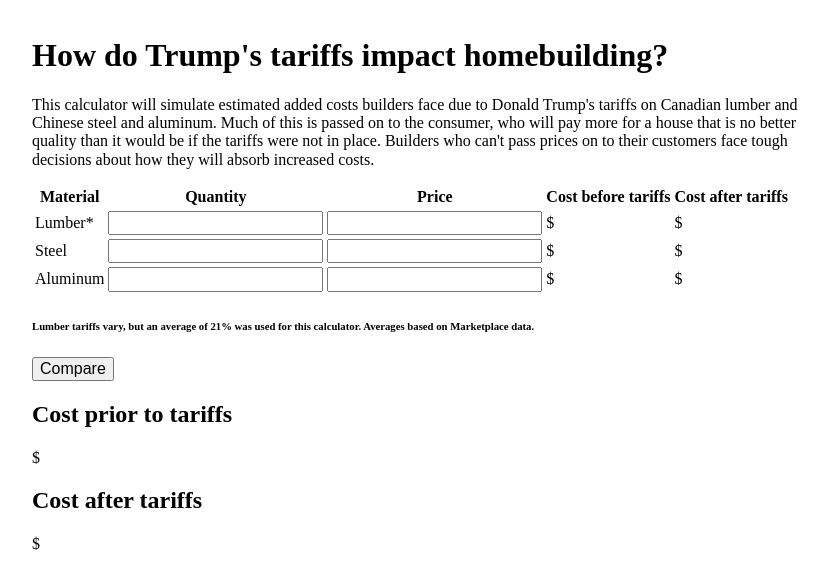
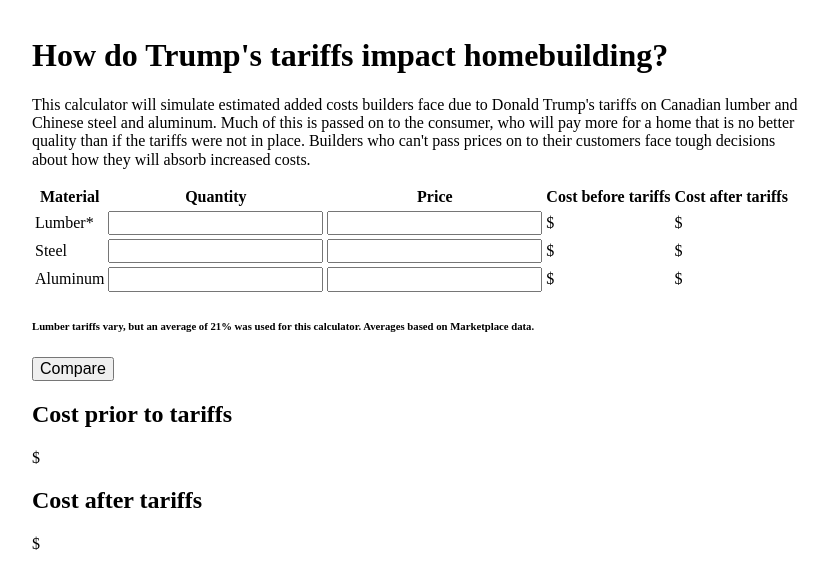
Before and after one commit to oliviaraimonde/builderscost, a plain HTML site: page index.html in a window 1280 px wide. Shown: the whole page, without its empty margins (224-1052 px from the left). Drawn offline with nearby package versions, Linux system fonts and the light colour scheme.

Commit message:
copy edit

```diff
--- a/index.html
+++ b/index.html
@@ -26,8 +26,8 @@
     <!-- YOUR CONTENT GOES HERE -->
     <div class="container">
       <h1>How do Trump's tariffs impact homebuilding?</h1>
-      <p>This calculator will simulate estimated added costs builders face due to Donald Trump's tariffs on Canadian lumber and Chinese steel and aluminum. Much of this is passed on to the consumer, who will pay more for a house that is no better
-        quality than it would be if the tariffs were not in place. Builders who can't pass prices on to their customers face tough decisions about how they will absorb increased costs. </p>
+      <p>This calculator will simulate estimated added costs builders face due to Donald Trump's tariffs on Canadian lumber and Chinese steel and aluminum. Much of this is passed on to the consumer, who will pay more for a home that is no better
+        quality than if the tariffs were not in place. Builders who can't pass prices on to their customers face tough decisions about how they will absorb increased costs. </p>
 
       <table>
         <tr>
```
